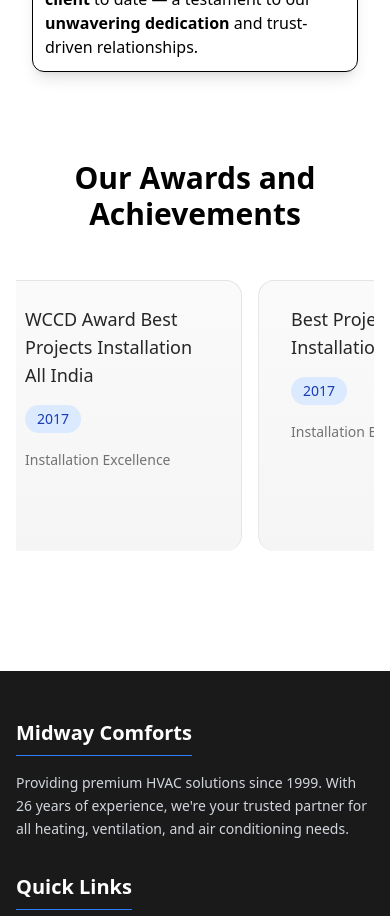
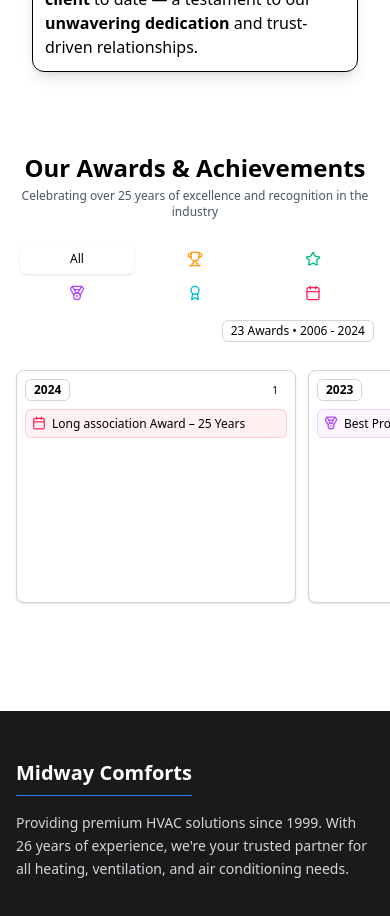
Before and after one commit to shubh-37/midway-comforts, a React (Vite) app: page /about in a window 390 px wide. Shown: the part 6460-7376 px from the top of the page. Built offline with nearby package versions, Linux system fonts and the light colour scheme.

Commit message:
updated awards

```diff
--- a/src/components/Awards.jsx
+++ b/src/components/Awards.jsx
@@ -1,4 +1,9 @@
-import { InfiniteMovingAwards } from './ui/infinite-moving-cards';
+import { useState, useEffect } from 'react';
+import { Award, Calendar, Trophy, Medal, Star, ChevronLeft, ChevronRight } from 'lucide-react';
+import { cn } from '@/lib/utils';
+import { Badge } from '@/components/ui/badge';
+import { Tabs, TabsContent, TabsList, TabsTrigger } from '@/components/ui/tabs';
+import { Button } from '@/components/ui/button';
 
 export function Awards() {
   const awardsData = [
@@ -119,10 +124,244 @@
     }
   ];
 
+  // Extract unique categories and years for filtering
+  const categories = [...new Set(awardsData.map((award) => award.category))];
+  const years = [...new Set(awardsData.map((award) => award.year))].sort(
+    (a, b) => Number.parseInt(b) - Number.parseInt(a)
+  );
+
+  // Group awards by category
+  const awardsByCategory = categories.reduce((acc, category) => {
+    acc[category] = awardsData.filter((award) => award.category === category);
+    return acc;
+  }, {});
+
+  // State for responsive design
+  const [isMobile, setIsMobile] = useState(false);
+  const [isTablet, setIsTablet] = useState(false);
+
+  // Effect to handle responsive design
+  useEffect(() => {
+    const checkScreenSize = () => {
+      setIsMobile(window.innerWidth <= 640);
+      setIsTablet(window.innerWidth > 640 && window.innerWidth <= 1024);
+    };
+
+    // Check screen size initially
+    checkScreenSize();
+
+    // Add event listener
+    window.addEventListener('resize', checkScreenSize);
+
+    // Clean up
+    return () => window.removeEventListener('resize', checkScreenSize);
+  }, []);
+
+  const getCategoryIcon = (category, size = 5) => {
+    const iconSize = `h-${size} w-${size}`;
+    switch (category) {
+      case 'Sales Achievement':
+        return <Trophy className={`${iconSize} text-amber-500`} />;
+      case 'Product Sales':
+        return <Star className={`${iconSize} text-emerald-500`} />;
+      case 'Installation Excellence':
+        return <Medal className={`${iconSize} text-purple-500`} />;
+      case 'Project Achievement':
+        return <Award className={`${iconSize} text-cyan-500`} />;
+      case 'Milestone':
+        return <Calendar className={`${iconSize} text-rose-500`} />;
+      default:
+        return <Award className={`${iconSize} text-gray-500`} />;
+    }
+  };
+
   return (
-    <div className="w-full py-10">
-      <h2 className="text-3xl font-bold text-center mb-8">Our Awards and Achievements</h2>
-      <InfiniteMovingAwards awards={awardsData} direction="right" />
+    <section className="w-full py-8 sm:py-10">
+      <div className="sm:px-4 mx-auto">
+        <div className="text-center mb-5 sm:mb-6">
+          <h2 className="text-2xl sm:text-3xl font-bold mb-1 sm:mb-2">Our Awards & Achievements</h2>
+          <p className="text-gray-600 max-w-2xl mx-auto text-xs sm:text-sm">
+            Celebrating over 25 years of excellence and recognition in the industry
+          </p>
+        </div>
+
+        <Tabs defaultValue="all" className="w-full">
+          <div className="flex flex-col sm:flex-row sm:justify-between sm:items-center mb-3 sm:mb-4 gap-2 sm:gap-0">
+            <TabsList className="h-auto p-1 grid grid-cols-3 sm:grid-cols-6 w-full sm:w-auto gap-1">
+              <TabsTrigger value="all" className="text-xs sm:text-sm py-1.5 sm:py-2">
+                All
+              </TabsTrigger>
+              {categories.map((category) => (
+                <TabsTrigger
+                  key={category}
+                  value={category}
+                  className="flex items-center gap-1 text-xs sm:text-sm py-1.5 sm:py-2"
+                >
+                  {getCategoryIcon(category, isMobile ? 3 : 4)}
+                  <span className="hidden sm:inline">{category.split(' ')[0]}</span>
+                </TabsTrigger>
+              ))}
+            </TabsList>
+
+            <Badge variant="outline" className="self-end sm:self-auto text-xs sm:text-sm border-gray-300">
+              {awardsData.length} Awards • {years[years.length - 1]} - {years[0]}
+            </Badge>
+          </div>
+
+          <TabsContent value="all" className="mt-0">
+            <HorizontalTimeline awards={awardsData} />
+          </TabsContent>
+
+          {categories.map((category) => (
+            <TabsContent key={category} value={category} className="mt-0">
+              <HorizontalTimeline awards={awardsByCategory[category]} />
+            </TabsContent>
+          ))}
+        </Tabs>
+      </div>
+    </section>
+  );
+}
+
+function HorizontalTimeline({ awards }) {
+  // State for responsive design
+  const [isMobile, setIsMobile] = useState(false);
+  const [isTablet, setIsTablet] = useState(false);
+
+  // Effect to handle responsive design
+  useEffect(() => {
+    const checkScreenSize = () => {
+      setIsMobile(window.innerWidth <= 640);
+      setIsTablet(window.innerWidth > 640 && window.innerWidth <= 1024);
+    };
+
+    // Check screen size initially
+    checkScreenSize();
+
+    // Add event listener
+    window.addEventListener('resize', checkScreenSize);
+
+    // Clean up
+    return () => window.removeEventListener('resize', checkScreenSize);
+  }, []);
+
+  // Group awards by year
+  const awardsByYear = awards.reduce((acc, award) => {
+    if (!acc[award.year]) {
+      acc[award.year] = [];
+    }
+    acc[award.year].push(award);
+    return acc;
+  }, {});
+
+  // Sort years in descending order
+  const sortedYears = Object.keys(awardsByYear).sort((a, b) => Number(b) - Number(a));
+
+  // Get icon based on category
+  const getCategoryIcon = (category) => {
+    switch (category) {
+      case 'Sales Achievement':
+        return <Trophy className="h-3.5 w-3.5 sm:h-4 sm:w-4 text-amber-500 flex-shrink-0" />;
+      case 'Product Sales':
+        return <Star className="h-3.5 w-3.5 sm:h-4 sm:w-4 text-emerald-500 flex-shrink-0" />;
+      case 'Installation Excellence':
+        return <Medal className="h-3.5 w-3.5 sm:h-4 sm:w-4 text-purple-500 flex-shrink-0" />;
+      case 'Project Achievement':
+        return <Award className="h-3.5 w-3.5 sm:h-4 sm:w-4 text-cyan-500 flex-shrink-0" />;
+      case 'Milestone':
+        return <Calendar className="h-3.5 w-3.5 sm:h-4 sm:w-4 text-rose-500 flex-shrink-0" />;
+      default:
+        return <Award className="h-3.5 w-3.5 sm:h-4 sm:w-4 text-gray-500 flex-shrink-0" />;
+    }
+  };
+
+  // Get color based on category
+  const getCategoryColor = (category) => {
+    switch (category) {
+      case 'Sales Achievement':
+        return 'border-amber-200 bg-amber-50';
+      case 'Product Sales':
+        return 'border-emerald-200 bg-emerald-50';
+      case 'Installation Excellence':
+        return 'border-purple-200 bg-purple-50';
+      case 'Project Achievement':
+        return 'border-cyan-200 bg-cyan-50';
+      case 'Milestone':
+        return 'border-rose-200 bg-rose-50';
+      default:
+        return 'border-gray-200 bg-gray-50';
+    }
+  };
+
+  // Calculate card width based on screen size
+  const getCardWidth = () => {
+    if (isMobile) return 'w-[85vw] max-w-[280px]';
+    if (isTablet) return 'w-[45vw] max-w-[320px]';
+    return 'w-[280px]';
+  };
+
+  return (
+    <div>
+      {/* <div className="absolute left-0 top-1/2 -translate-y-1/2 z-10">
+        <Button
+          variant="outline"
+          size="icon"
+          className="rounded-full bg-white/80 backdrop-blur-sm shadow-sm border-gray-200 hover:bg-white"
+          onClick={scrollLeft}
+        >
+          <ChevronLeft className="h-4 w-4" />
+          <span className="sr-only">Scroll left</span>
+        </Button>
+      </div>
+
+      <div className="absolute right-0 top-1/2 -translate-y-1/2 z-10">
+        <Button
+          variant="outline"
+          size="icon"
+          className="rounded-full bg-white/80 backdrop-blur-sm shadow-sm border-gray-200 hover:bg-white"
+          onClick={scrollRight}
+        >
+          <ChevronRight className="h-4 w-4" />
+          <span className="sr-only">Scroll right</span>
+        </Button>
+      </div> */}
+
+      <div className="overflow-x-auto scrollbar-hide py-2 px-8 -mx-8 touch-pan-x">
+        <div className="flex gap-3 sm:gap-4 pb-1">
+          {sortedYears.map((year) => (
+            <div
+              key={year}
+              className={cn(
+                'flex-shrink-0 border border-gray-300 rounded-lg p-2 sm:p-3 bg-white shadow-sm',
+                getCardWidth()
+              )}
+            >
+              <div className="flex items-center justify-between mb-2 sm:mb-3">
+                <Badge variant="outline" className="font-semibold text-xs sm:text-sm border-gray-300">
+                  {year}
+                </Badge>
+                <Badge variant="secondary" className="text-[10px] sm:text-xs">
+                  {awardsByYear[year].length}
+                </Badge>
+              </div>
+              <div className="space-y-2">
+                {awardsByYear[year].map((award, idx) => (
+                  <div
+                    key={idx}
+                    className={cn(
+                      'p-1.5 sm:p-2 rounded-md border text-xs sm:text-sm flex items-start gap-1.5 sm:gap-2',
+                      getCategoryColor(award.category)
+                    )}
+                  >
+                    {getCategoryIcon(award.category)}
+                    <span className="whitespace-normal leading-tight">{award.title}</span>
+                  </div>
+                ))}
+              </div>
+            </div>
+          ))}
+        </div>
+      </div>
     </div>
   );
 }
--- a/src/index.css
+++ b/src/index.css
@@ -240,4 +240,13 @@
     height: 100%;
     width: 100%;
   }
+
+  .scrollbar-hide {
+    -ms-overflow-style: none; /* IE and Edge */
+    scrollbar-width: none; /* Firefox */
+  }
+
+  .scrollbar-hide::-webkit-scrollbar {
+    display: none; /* Chrome, Safari and Opera */
+  }
 }
```
